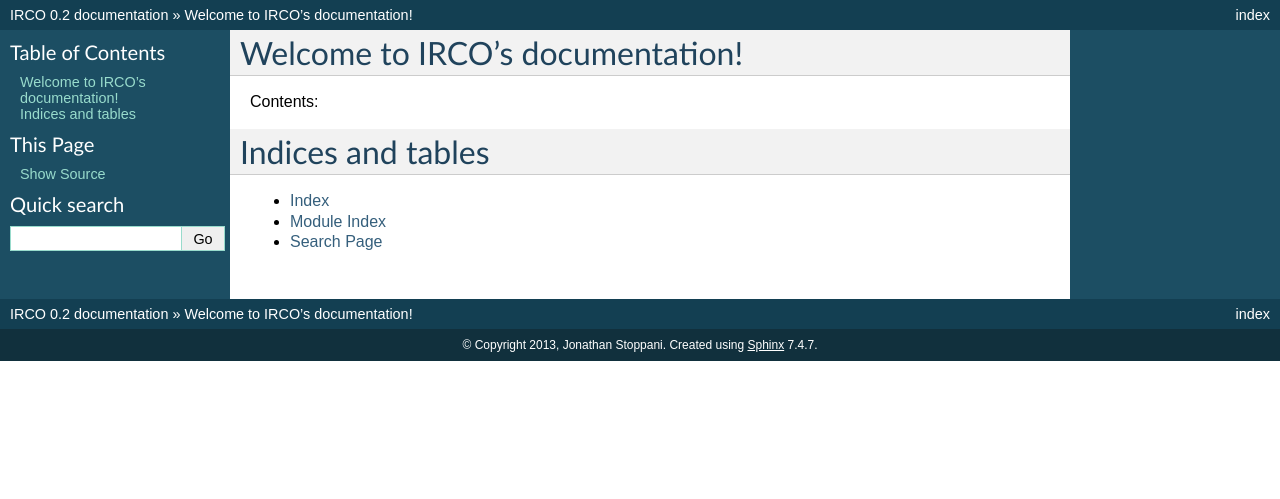
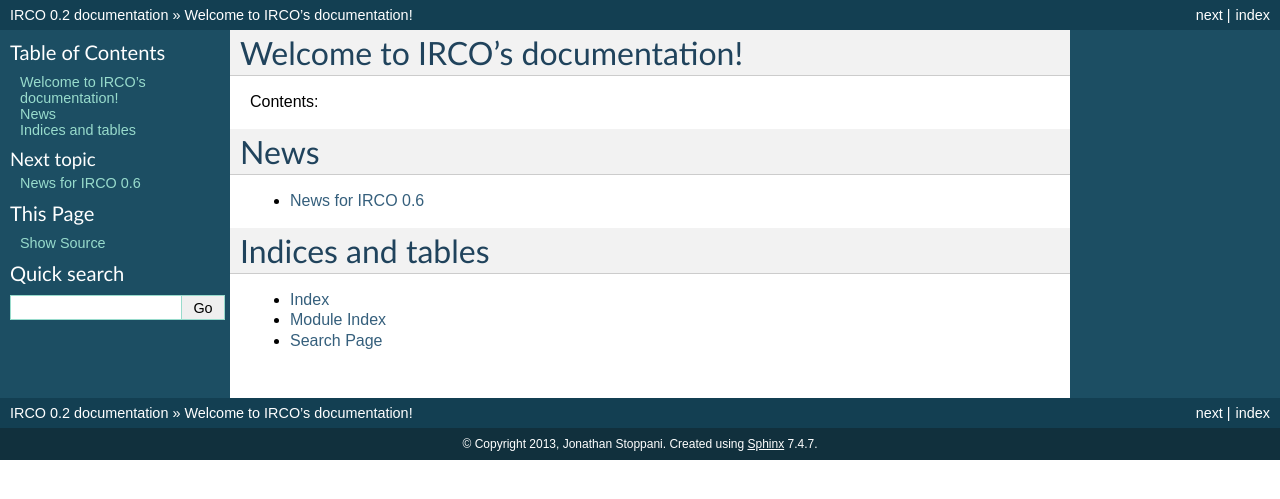
Before and after one commit to GaretJax/irco, a Sphinx documentation site: the page built from docs/index.rst, in a window 1280 px wide. Shown: the top 499 px of the page. Built offline with Sphinx 7.4.7, drawn with Linux system fonts in a browser that asks for light colours; some of the changed lines change nothing that is shown.

Commit message:
Added a news section for upgrade description.

```diff
--- a/docs/index.rst
+++ b/docs/index.rst
@@ -12,6 +12,15 @@
    :maxdepth: 2
 
 
+News
+====
+
+.. toctree::
+   :glob:
+   :maxdepth: 1
+
+   news/*
+
 
 Indices and tables
 ==================
--- /dev/null
+++ b/docs/news/version-0.6.rst
@@ -0,0 +1,90 @@
+News for IRCO 0.6
+=================
+
+Upgrade
+-------
+
+You can install the latest version of the irco tool by issuing the following
+command::
+
+    pip install --upgrade irco
+
+At the time of writing the latest version is 0.6. There are some major news for
+this release, as better described below.
+
+.. toctree::
+   :maxdepth: 2
+
+
+Database
+--------
+
+The new database system is in place. This will complicate things initially, but
+will be a good choice for the future.
+
+I have some more work to do before giving you access to a centralized database.
+For the moment you can use a local SQLite database. This means that in all
+places where a database connection string is required, you can use the
+following::
+
+    sqlite:///<name-of-the-database.db>
+
+or::
+
+    sqlite:///</absolute/path/to/name-of-the-database.db>
+
+In the first case, the path is relative to your working directory, while in the
+second, it is absolute to the root of the hard disk. You can place the database
+wherever you want and even using more than one database (e.g., to keep records
+separated). I think that a sane default is::
+
+    sqlite:///irco.db
+
+Before running any other command, you have to initialize the database::
+
+    irco-init sqlite:///irco.db
+
+Then you can import files from different sources::
+
+    irco-import -i scopus scopus.csv sqlite:///irco.db
+
+or, to import a file in compendex format::
+
+    irco-import -i compendex compendex.txt sqlite:///irco.db
+
+When you have imported a bunch of files, you can still generate the authors or
+country graphs by replacing the path to the source file with the database::
+
+    irco-graph authors sqlite:///irco.db out.gexf
+
+or, to generate the *country* graph::
+
+    irco-graph country sqlite:///irco.db out.gexf
+
+The old ``irco-convert`` command is deprecated and should not be used anymore.
+
+
+Documentation
+-------------
+
+I started to write the documentation for the tool. It does not contain anything
+yet (except this page), but that's the next task on my todo list.
+
+You can always find it at this address: http://irco.readthedocs.org/
+
+
+IRCO Explorer
+-------------
+
+*IRCO Explorer* is an interactive record explorer that allows to browse the
+database from a web browser. You can run it locally by issuing this command::
+
+    irco-explorer sqlite:///irco.db
+
+and then navigating to the following page from you preferred web browser:
+
+    http://localhost:8000/
+
+When you are done exploring the dataset, hitting ``Control + C`` in the
+terminal windows where you executed the ``irco-explorer`` command terminates
+the server.
```
Also changed, not shown: 1 other file.
